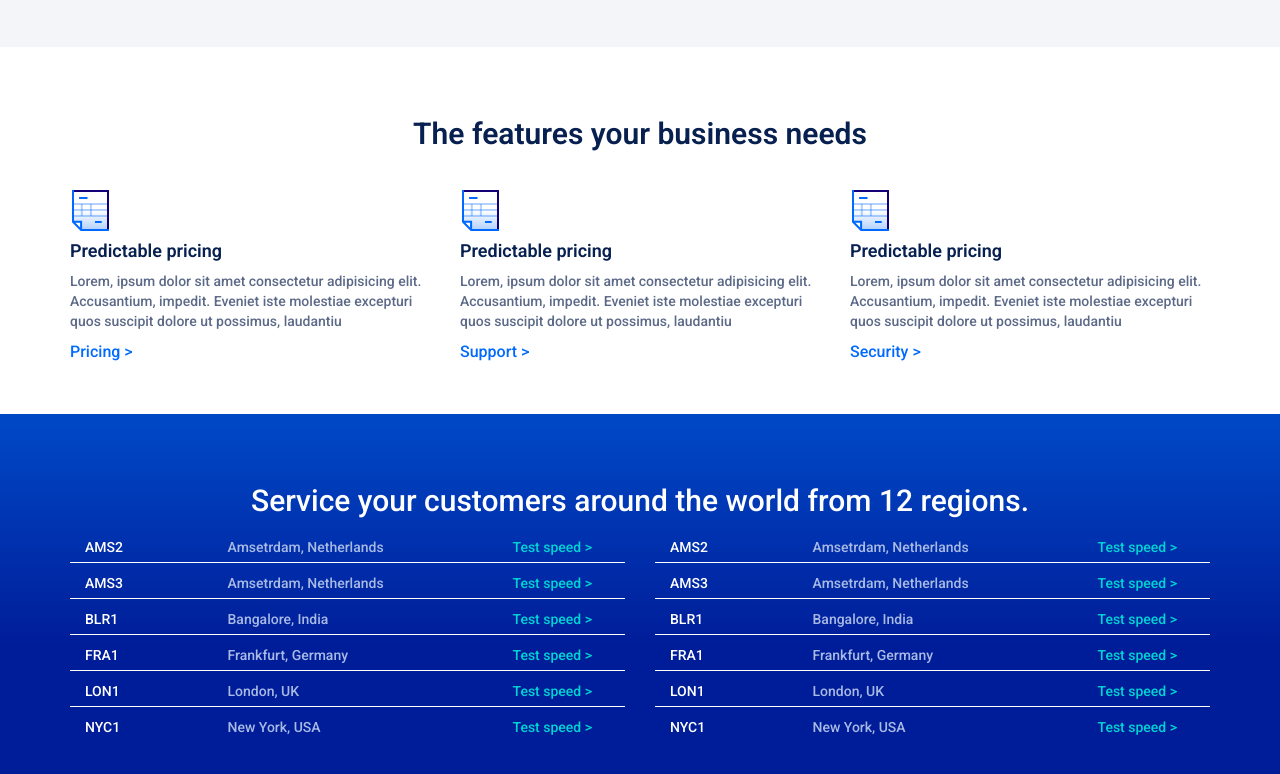
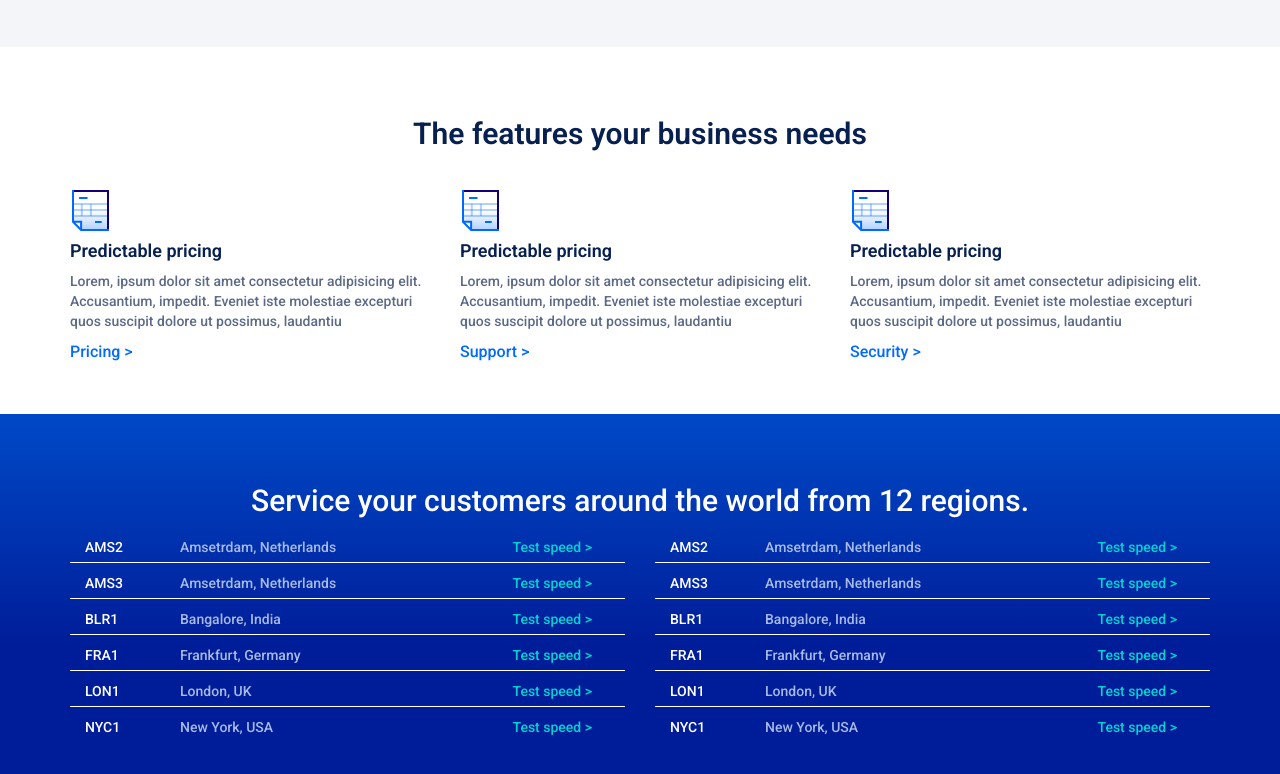
Before and after one commit to GianlucaBar/html-css-digitalocean, a plain HTML site: page index.html in a window 1280 px wide. Shown: the part 2117-2891 px from the top of the page. Drawn offline with nearby package versions, Linux system fonts and the light colour scheme.

Commit message:
modifica colonne griglia

```diff
--- a/index.html
+++ b/index.html
@@ -346,11 +346,11 @@
                             <li>
 
                                 <div class="row">
-                                    <div class="col-xs-3">
+                                    <div class="col-xs-2">
                                          <span class="server_id">AMS2</span>
                                     </div>
 
-                                    <div class="col-xs-6">
+                                    <div class="col-xs-7">
                                         <span class="server_location">Amsetrdam, Netherlands</span>
                                     </div>
 
@@ -364,11 +364,11 @@
                             <li>
 
                                 <div class="row">
-                                    <div class="col-xs-3">
+                                    <div class="col-xs-2">
                                          <span class="server_id">AMS3</span>
                                     </div>
 
-                                    <div class="col-xs-6">
+                                    <div class="col-xs-7">
                                         <span class="server_location">Amsetrdam, Netherlands</span>
                                     </div>
 
@@ -382,11 +382,11 @@
                             <li>
 
                                 <div class="row">
-                                    <div class="col-xs-3">
+                                    <div class="col-xs-2">
                                          <span class="server_id">BLR1</span>
                                     </div>
 
-                                    <div class="col-xs-6">
+                                    <div class="col-xs-7">
                                         <span class="server_location">Bangalore, India</span>
                                     </div>
 
@@ -400,11 +400,11 @@
                             <li>
 
                                 <div class="row">
-                                    <div class="col-xs-3">
+                                    <div class="col-xs-2">
                                          <span class="server_id">FRA1</span>
                                     </div>
 
-                                    <div class="col-xs-6">
+                                    <div class="col-xs-7">
                                         <span class="server_location">Frankfurt, Germany</span>
                                     </div>
 
@@ -418,11 +418,11 @@
                             <li>
 
                                 <div class="row">
-                                    <div class="col-xs-3">
+                                    <div class="col-xs-2">
                                          <span class="server_id">LON1</span>
                                     </div>
 
-                                    <div class="col-xs-6">
+                                    <div class="col-xs-7">
                                         <span class="server_location">London, UK</span>
                                     </div>
 
@@ -436,11 +436,11 @@
                             <li>
 
                                 <div class="row">
-                                    <div class="col-xs-3">
+                                    <div class="col-xs-2">
                                          <span class="server_id">NYC1</span>
                                     </div>
 
-                                    <div class="col-xs-6">
+                                    <div class="col-xs-7">
                                         <span class="server_location">New York, USA</span>
                                     </div>
 
@@ -458,11 +458,11 @@
                             <li>
 
                                 <div class="row">
-                                    <div class="col-xs-3">
+                                    <div class="col-xs-2">
                                          <span class="server_id">AMS2</span>
                                     </div>
 
-                                    <div class="col-xs-6">
+                                    <div class="col-xs-7">
                                         <span class="server_location">Amsetrdam, Netherlands</span>
                                     </div>
 
@@ -476,11 +476,11 @@
                             <li>
 
                                 <div class="row">
-                                    <div class="col-xs-3">
+                                    <div class="col-xs-2">
                                          <span class="server_id">AMS3</span>
                                     </div>
 
-                                    <div class="col-xs-6">
+                                    <div class="col-xs-7">
                                         <span class="server_location">Amsetrdam, Netherlands</span>
                                     </div>
 
@@ -494,11 +494,11 @@
                             <li>
 
                                 <div class="row">
-                                    <div class="col-xs-3">
+                                    <div class="col-xs-2">
                                          <span class="server_id">BLR1</span>
                                     </div>
 
-                                    <div class="col-xs-6">
+                                    <div class="col-xs-7">
                                         <span class="server_location">Bangalore, India</span>
                                     </div>
 
@@ -512,11 +512,11 @@
                             <li>
 
                                 <div class="row">
-                                    <div class="col-xs-3">
+                                    <div class="col-xs-2">
                                          <span class="server_id">FRA1</span>
                                     </div>
 
-                                    <div class="col-xs-6">
+                                    <div class="col-xs-7">
                                         <span class="server_location">Frankfurt, Germany</span>
                                     </div>
 
@@ -530,11 +530,11 @@
                             <li>
 
                                 <div class="row">
-                                    <div class="col-xs-3">
+                                    <div class="col-xs-2">
                                          <span class="server_id">LON1</span>
                                     </div>
 
-                                    <div class="col-xs-6">
+                                    <div class="col-xs-7">
                                         <span class="server_location">London, UK</span>
                                     </div>
 
@@ -548,11 +548,11 @@
                             <li>
 
                                 <div class="row">
-                                    <div class="col-xs-3">
+                                    <div class="col-xs-2">
                                          <span class="server_id">NYC1</span>
                                     </div>
 
-                                    <div class="col-xs-6">
+                                    <div class="col-xs-7">
                                         <span class="server_location">New York, USA</span>
                                     </div>
 
```
